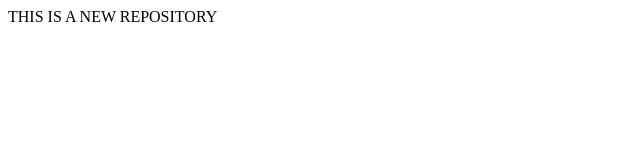
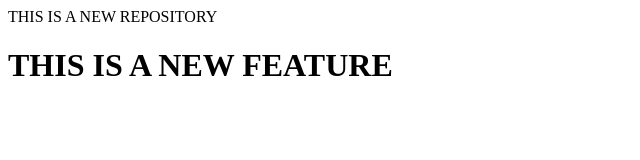
Before and after one commit to HEYsaad21/localRepo, a plain HTML site: page index.html in a window 1280 px wide. Shown: the whole page, without its empty margins (0-640 px from the left). Drawn offline with Linux system fonts and the light colour scheme.

Commit message:
feature addition in new branch

```diff
--- a/index.html
+++ b/index.html
@@ -1,3 +1,6 @@
 <p>
     THIS IS A NEW REPOSITORY
 </p>
+<h1>
+    THIS IS A NEW FEATURE
+</h1>
```
